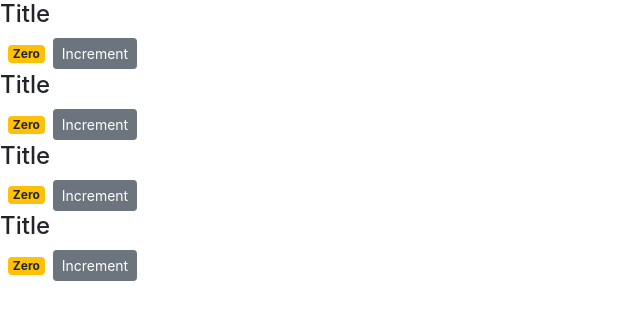
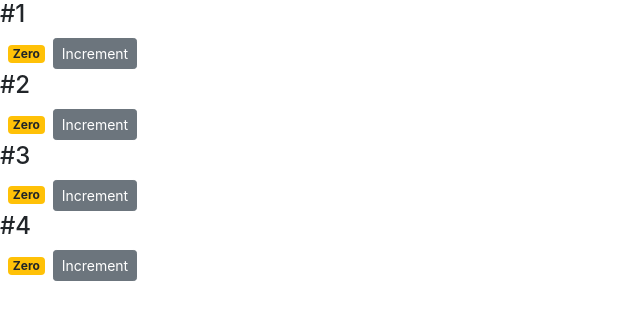
Before and after one commit to efriedla/react-clicker, a React (Create React App) app: page / in a window 1280 px wide. Shown: the top 320 px of the page, without its empty margins (0-640 px from the left). Built offline with nearby package versions, Linux system fonts and the light colour scheme.

Commit message:
dinamic title

```diff
--- a/src/components/counters.jsx
+++ b/src/components/counters.jsx
@@ -19,7 +19,7 @@ class Counters extends Component {
                         value={counter.value}
                         selected
                     >
-                        <h4>Title</h4>
+                        <h4>#{counter.id}</h4>
 
                     </Counter>)}
 
```
